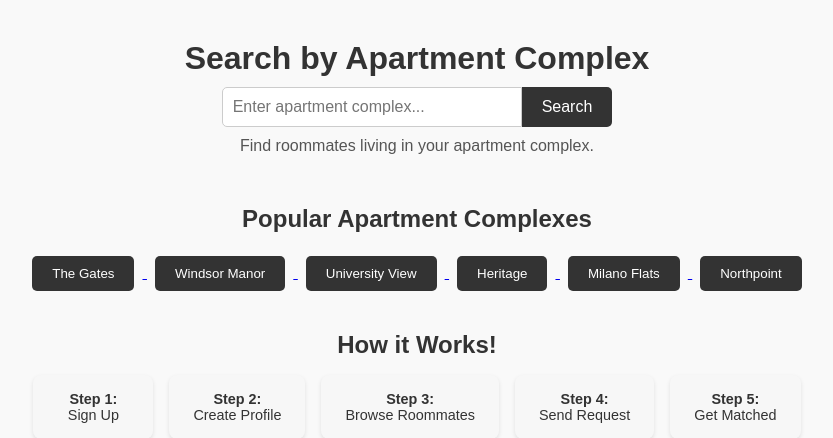
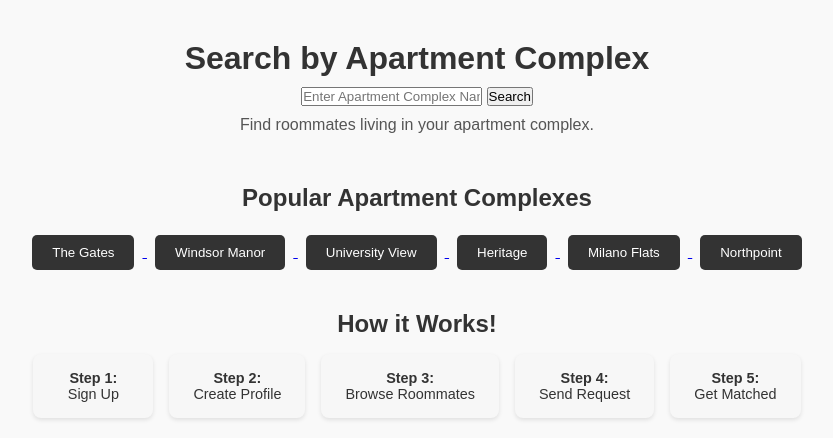
Before and after one commit to mtracy909/Roommate-Matcher, a Flask app: page / in a window 1280 px wide. Shown: the part 104-542 px from the top of the page, without its empty margins (223-1056 px from the left). Run offline with Flask 3, Linux system fonts and the light colour scheme.

Commit message:
search bar functionality

```diff
--- a/flask_dem0/app/routes.py
+++ b/flask_dem0/app/routes.py
@@ -307,6 +307,15 @@
         print(f"Search error: {e}")
         return redirect(url_for('index'))
 
+@app.route("/search")
+def search():
+    complex_name = request.args.get('complex_name', '').strip().lower()
+    if not complex_name:
+        flash('Please enter an apartment complex name to search', 'warning')
+        return redirect(url_for('index'))
+    url_friendly_name = complex_name.replace(' ', '_').replace('-', '_')
+    return redirect(url_for('search_results', complex_name=url_friendly_name))
+
 #Debug routes (remove in production)
 @app.route("/debug/users")
 def debug_users():
--- a/flask_dem0/app/templates/home.html
+++ b/flask_dem0/app/templates/home.html
@@ -20,10 +20,9 @@
   <main>
     <section class="search-section">
       <h1>Search by Apartment Complex</h1>
-      <div class="search-bar">
-        <input type="text" placeholder="Enter apartment complex..." />
-        <button>Search</button>
-      </div>
+      <form action="{{ url_for('search') }}" method="GET" class="search-form">
+        <input type="text" name="complex_name" placeholder="Enter Apartment Complex Name" required>
+        <button type="submit">Search</button>
       <p class="slogan">Find roommates living in your apartment complex.</p>
     </section>
 
```
